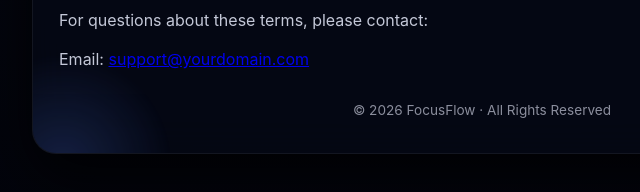
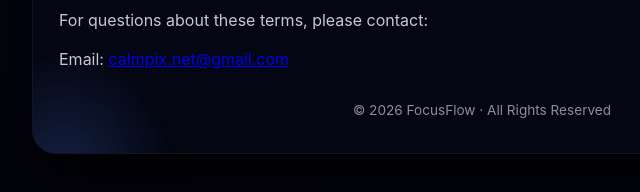
Before and after one commit to jaufatt/focusflow.github.io, a plain HTML site: page terms.html in a window 1280 px wide. Shown: the part 952-1144 px from the top of the page, 158-798 px from the left. Drawn offline with Linux system fonts and the light colour scheme.

Commit message:
Update terms.html

```diff
--- a/terms.html
+++ b/terms.html
@@ -59,7 +59,7 @@
           </p>
           <p>
             Email:
-            <a href="mailto:support@yourdomain.com">support@yourdomain.com</a>
+            <a href="mailto:calmpix.net@gmail.com">calmpix.net@gmail.com</a>
           </p>
         </div>
 
```
